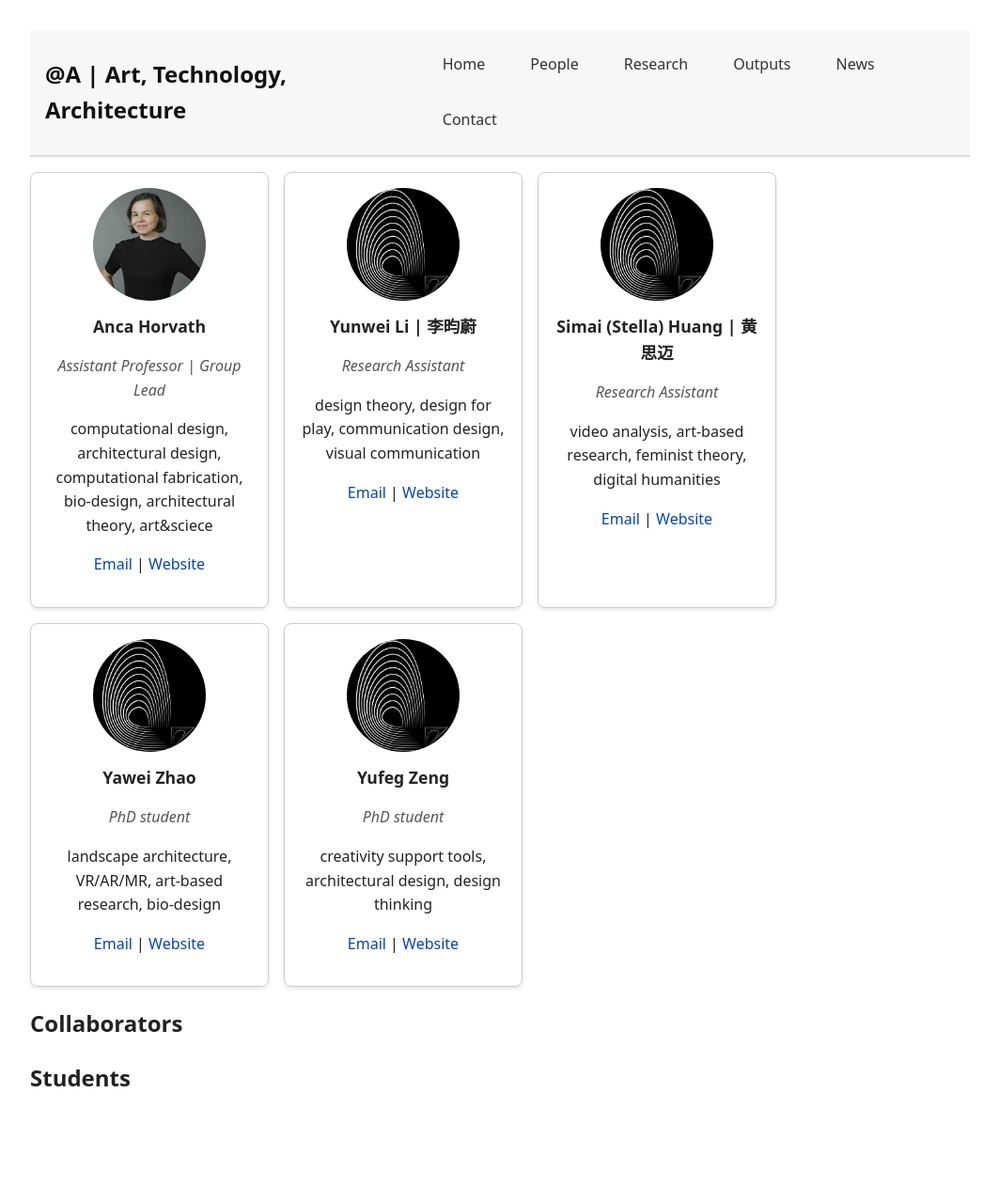
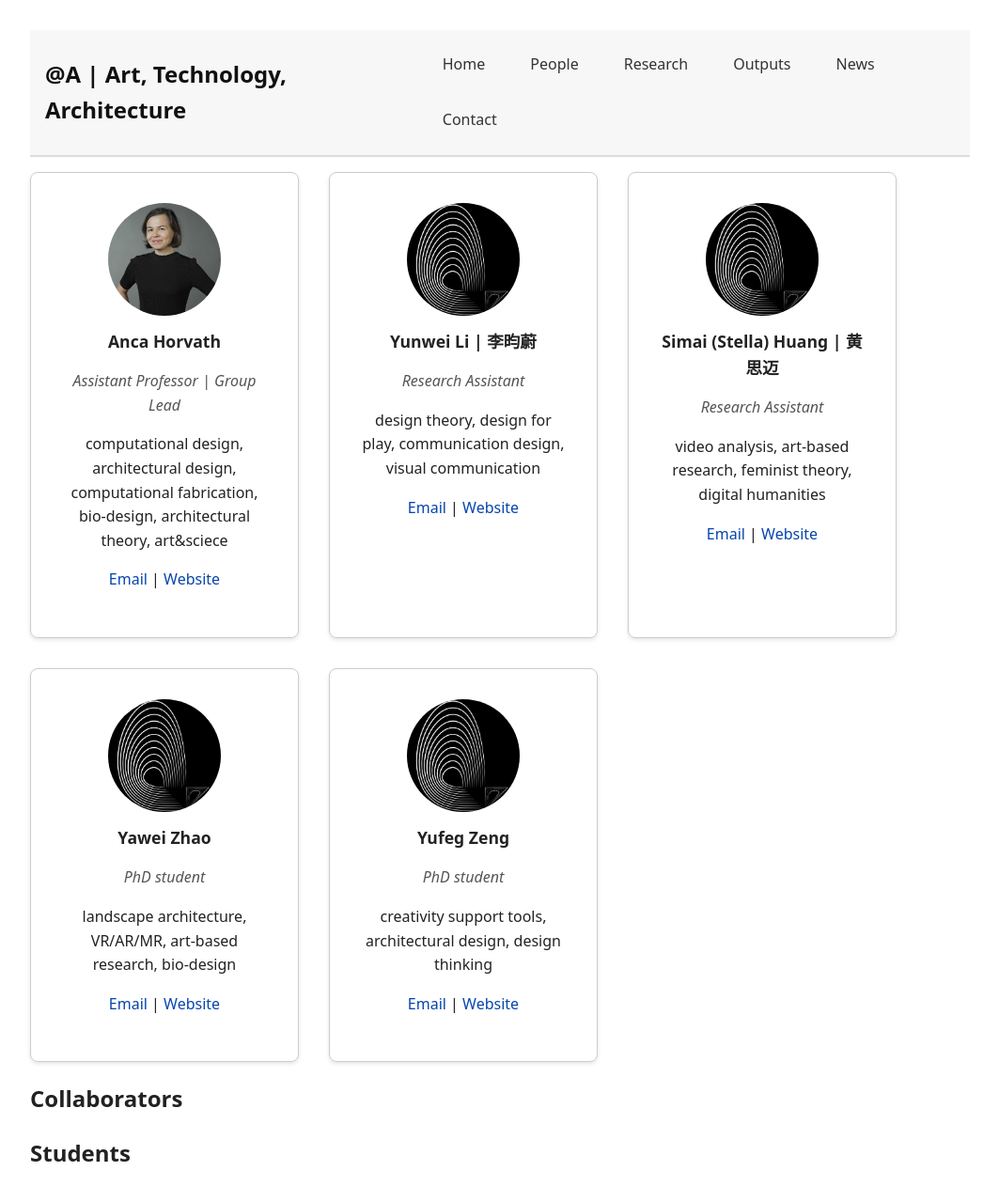
Before and after one commit to anqua/at-a, a Jekyll site: the page built from people.md, in a window 1280 px wide. Shown: the whole page at 94% size, without its empty margins (108-1171 px from the left). Built offline with Jekyll 4.4.1, drawn with Linux system fonts in a browser that asks for light colours; before the commit the page ends 1199 px from its top, so only the background shows below that.

Commit message:
Update style.css

```diff
--- a/assets/css/style.css
+++ b/assets/css/style.css
@@ -123,12 +123,12 @@ main h1 {
 #people {
   display: flex;
   flex-wrap: wrap;
-  gap: 1em;
+  gap: 2em;
 }
 
 .person-card {
   border: 1px solid #ccc;
-  padding: 1em;
+  padding: 2em;
   width: 220px;
   text-align: center;
   border-radius: 8px;
```
